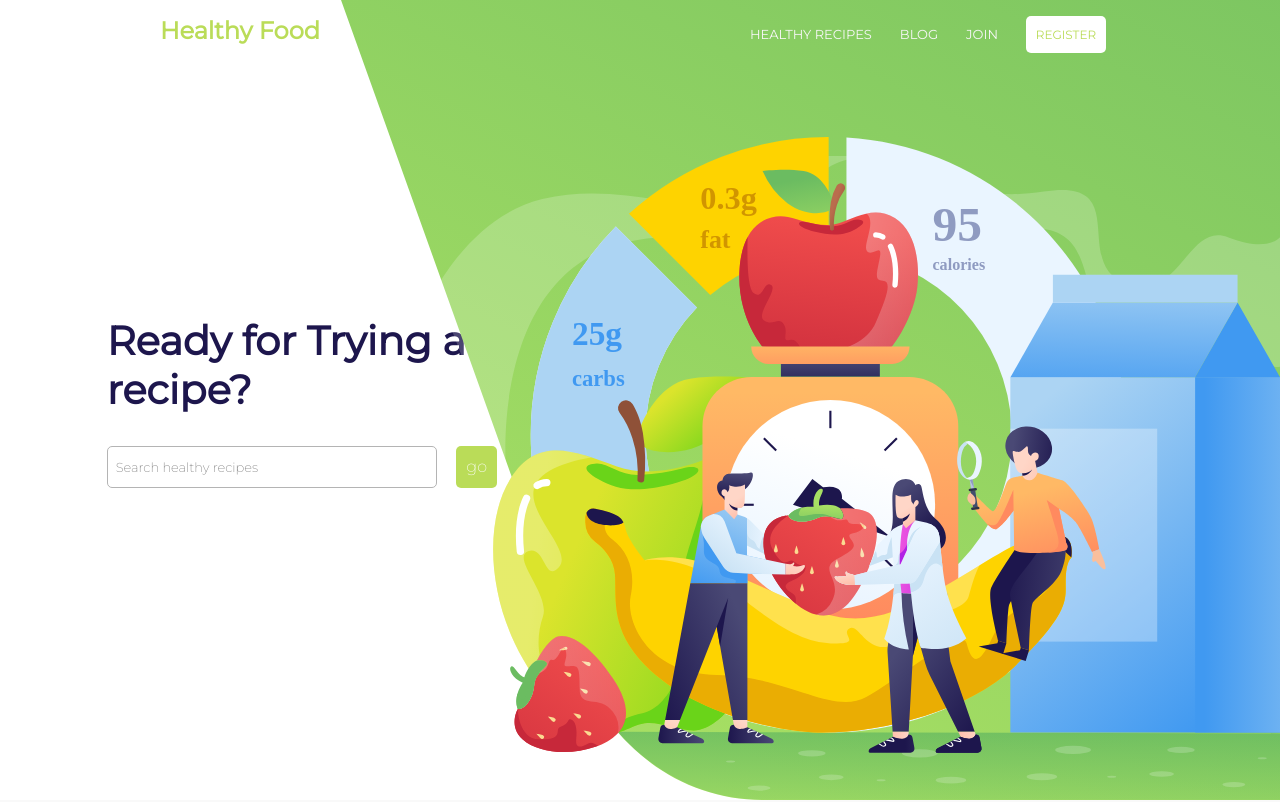
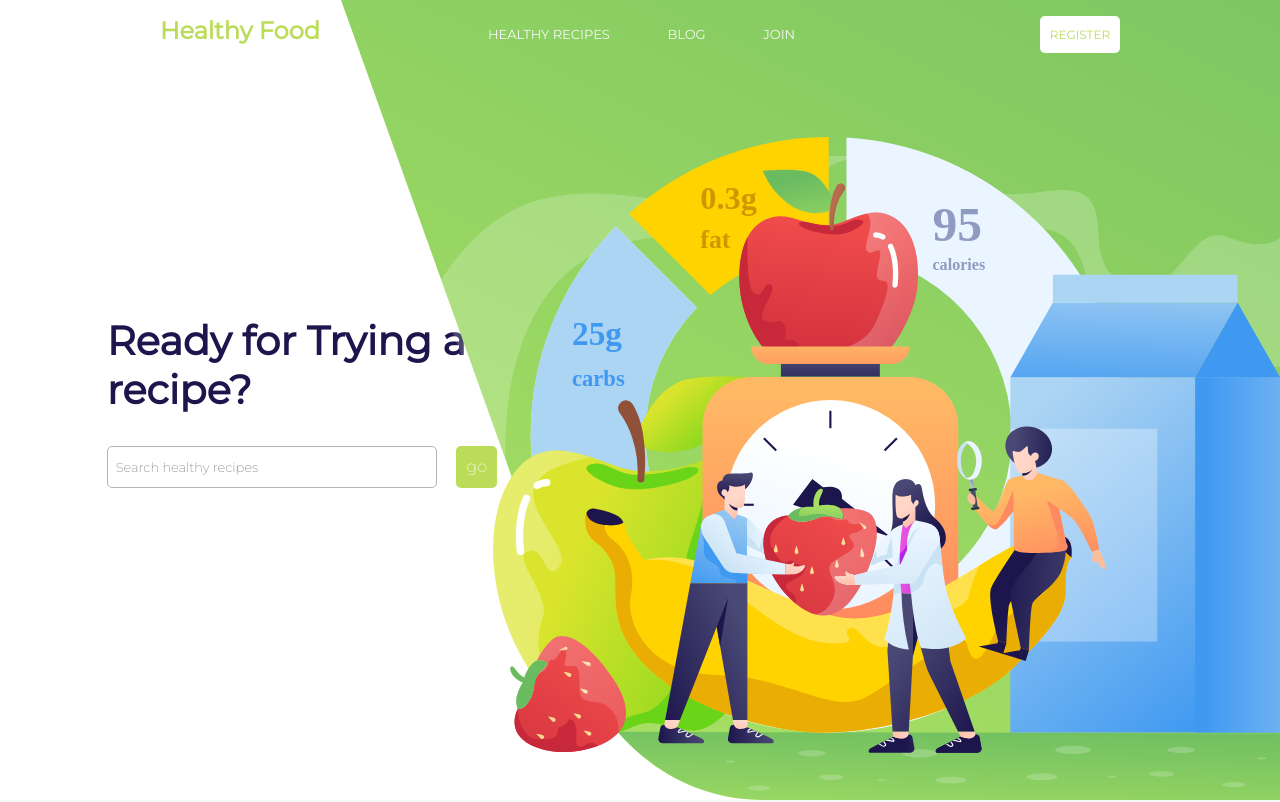
Before and after one commit to flaviowu/teste-gbc, a React (Create React App) app: page / in a window 1280 px wide. Shown: the top 802 px of the page. Built offline with nearby package versions, Linux system fonts and the light colour scheme.

Commit message:
fix button register

```diff
--- a/src/components/Navbar/Navbar.jsx
+++ b/src/components/Navbar/Navbar.jsx
@@ -3,18 +3,20 @@ import { Link } from "react-router-dom";
 
 function Navbar() {
   return (
+    <>
       <div className="wrapper__navbar">
         <ul className="list__navbar">
           <li className="list__navbar-item">HEALTHY RECIPES</li>
           <li className="list__navbar-item">BLOG</li>
           <li className="list__navbar-item">JOIN</li>
-        <li className="list__navbar-btn">
+        </ul>
+      </div>
+      <div className="button__register">
         <Link to="/signUp">
           <button className="register">REGISTER</button>
         </Link>
-        </li>
-      </ul>
       </div>
+    </>
   );
 }
 
--- a/src/style/Sass/components/Navbar/_Navbar.scss
+++ b/src/style/Sass/components/Navbar/_Navbar.scss
@@ -1,13 +1,17 @@
 @import "../../../Sass/common/colors.scss";
 .wrapper__navbar {
+  display: flex;
+  column-gap: 2rem;
+  justify-content: space-between;
   width: 40%;
   color: #ffffff;
 
   .list__navbar {
     display: flex;
-    justify-content: space-around;
+    justify-content: space-between;
     list-style: none;
     align-items: center;
+    width:80%;
 
     .list__navbar-item {
       color: $green-back_white;
@@ -15,12 +19,15 @@
       transition: 300ms ease-in-out;
     }
 
-    .list__navbar-item:hover{
+    .list__navbar-item:hover {
       cursor: pointer;
       transform: scale(1.1);
     }
+  }
+}
 
-    .list__navbar-btn {
+.button__register {
+
   & button {
     width: 5rem;
     height: 2.3rem;
@@ -36,7 +43,7 @@
   }
 
   & button:hover {
-        transform: scale(1.1)
+    transform: scale(1.1);
   }
 
   & button:active {
@@ -44,5 +51,3 @@
     top: 1px;
   }
 }
-  }
-}
```
Lines whose indentation alone changed are shown as unchanged.
